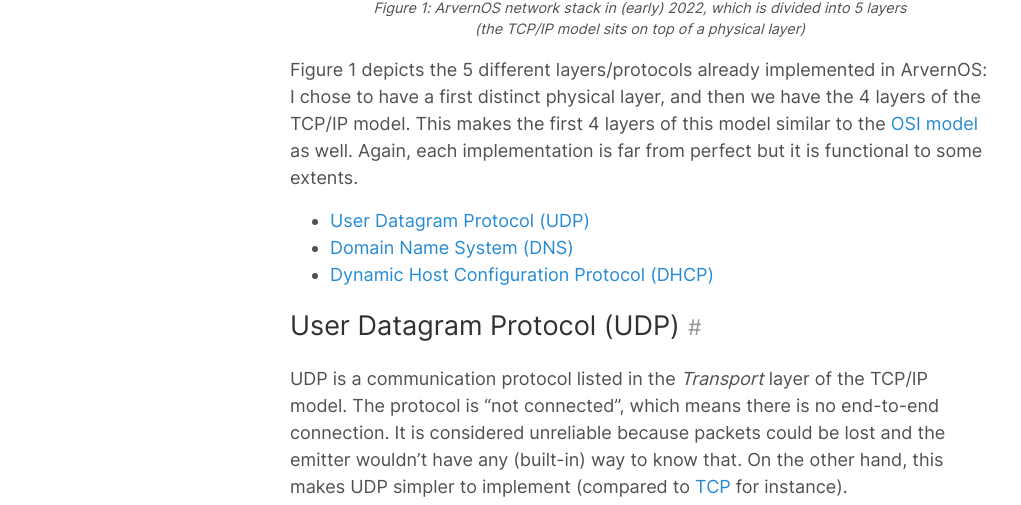
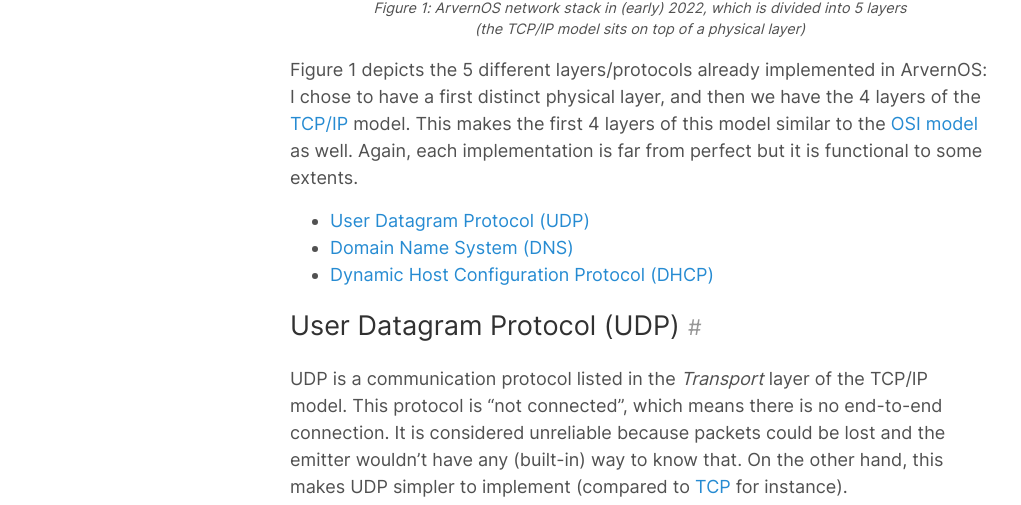
Before and after one commit to willdurand/willdurand.github.io, a Jekyll site: the page built from _posts/2022-04-11-on-writing-a-network-stack-part-2.md, in a window 1280 px wide and 900 px high, scrolled down 666 px. Shown: the part 201-706 px from the top of the window, without its empty margins (0-1021 px from the left). Built offline with Jekyll 4.4.1, drawn with Linux system fonts in a browser that asks for light colours.

Commit message:
Update 2022-04-11-on-writing-a-network-stack-part-2.md

```diff
--- a/_posts/2022-04-11-on-writing-a-network-stack-part-2.md
+++ b/_posts/2022-04-11-on-writing-a-network-stack-part-2.md
@@ -26,7 +26,7 @@
 
 Figure 1 depicts the 5 different layers/protocols already implemented in
 ArvernOS: I chose to have a first distinct physical layer, and then we have the
-4 layers of the TCP/IP model. This makes the first 4 layers of this model
+4 layers of the [TCP/IP][tcp-ip] model. This makes the first 4 layers of this model
 similar to the [OSI model][osi] as well. Again, each implementation is far from
 perfect but it is functional to some extents.
 
@@ -37,7 +37,7 @@
 ## User Datagram Protocol (UDP)
 
 UDP is a communication protocol listed in the _Transport_ layer of the TCP/IP
-model. The protocol is "not connected", which means there is no end-to-end
+model. This protocol is "not connected", which means there is no end-to-end
 connection. It is considered unreliable because packets could be lost and the
 emitter wouldn't have any (built-in) way to know that. On the other hand, this
 makes UDP simpler to implement (compared to [TCP][] for instance).
```
